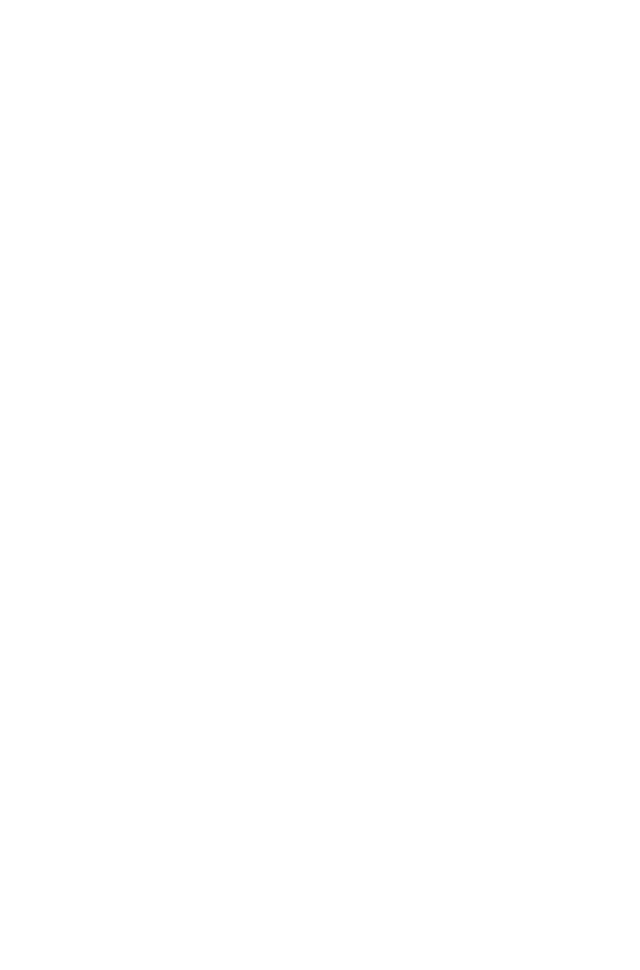
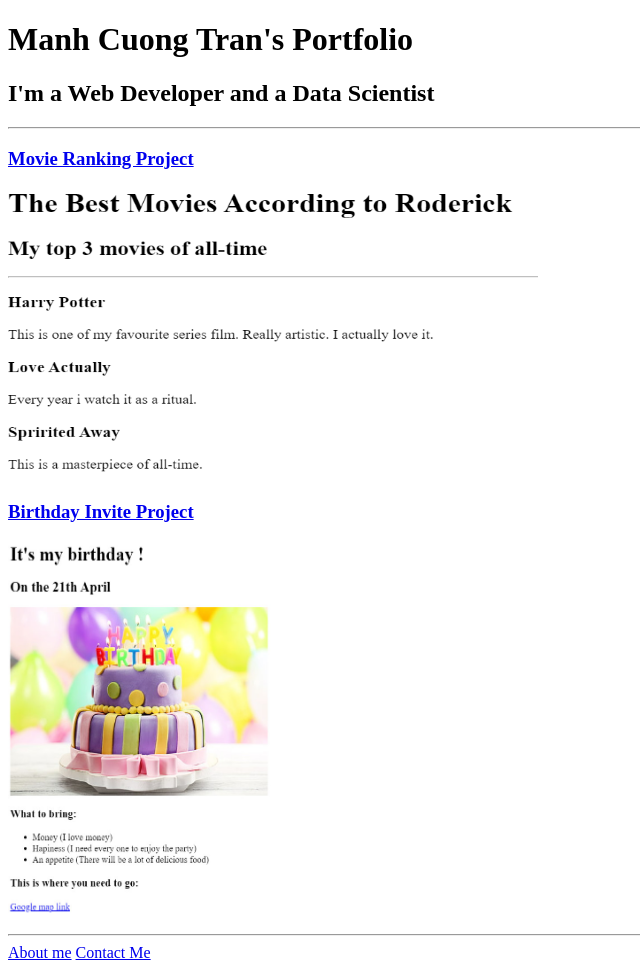
Before and after one commit to devroderick/html-portfolio, a plain HTML site: page index.html in a window 1280 px wide. Shown: the whole page, without its empty margins (0-640 px from the left). Before the commit the page ends 800 px from the top, so only its background shows below. Drawn offline with Linux system fonts and the light colour scheme.

Commit message:
Add files via upload

```diff
--- a/index.html
+++ b/index.html
@@ -1,15 +1,24 @@
-<!-- TODO 1: Create the HTML Boilerplate -->
+<!DOCTYPE html>
+<html lang="en">
+<head>
+    <meta charset="UTF-8">
+    <meta name="viewport" content="width=device-width, initial-scale=1.0">
+    <title>Tran's Portfolio</title>
+</head>
+<body>
+    <h1> Manh Cuong Tran's Portfolio</h1>
+    <h2>I'm a Web Developer and a Data Scientist</h2>
+    <hr />
+    <h3><a href="./public/movie-ranking.html">Movie Ranking Project</a></h3>
+    <img src="./assets/images/movie-ranking project.png" height="290" width="530" alt="Photo of the project"/>
+    <h3><a href="./public/birthday-invite.html">Birthday Invite Project</a></h3>
+    <img src="./assets/images/birthday project.png" height="380" width="270"/>
+    <hr />
+    <a href="./public/about.html">About me</a>
+    <a href="./public/contact.html">Contact Me</a>
+</body>
+</html>
 
-<!-- TODO 2: Add Your previous projects' HTML into the public folder -->
 
-<!-- TODO 3: Take screenshots of your project previews and add the images to the images folder -->
-
-<!-- TODO 4: Add titles/subtitles etc. -->
-
-<!-- TODO 5: Add a link to the project pages -->
-
-<!-- TODO 6: Add images to show the project previews
-HINT for TODO 6: You can use the height attribute set to 200 to make the image smaller:
+<!-- HINT for TODO 6: You can use the height attribute set to 200 to make the image smaller:
 https://developer.mozilla.org/en-US/docs/Web/HTML/Element/img#attr-height -->
-
-<!-- TODO 7: Add the Contact Me and About Me page links -->
```
